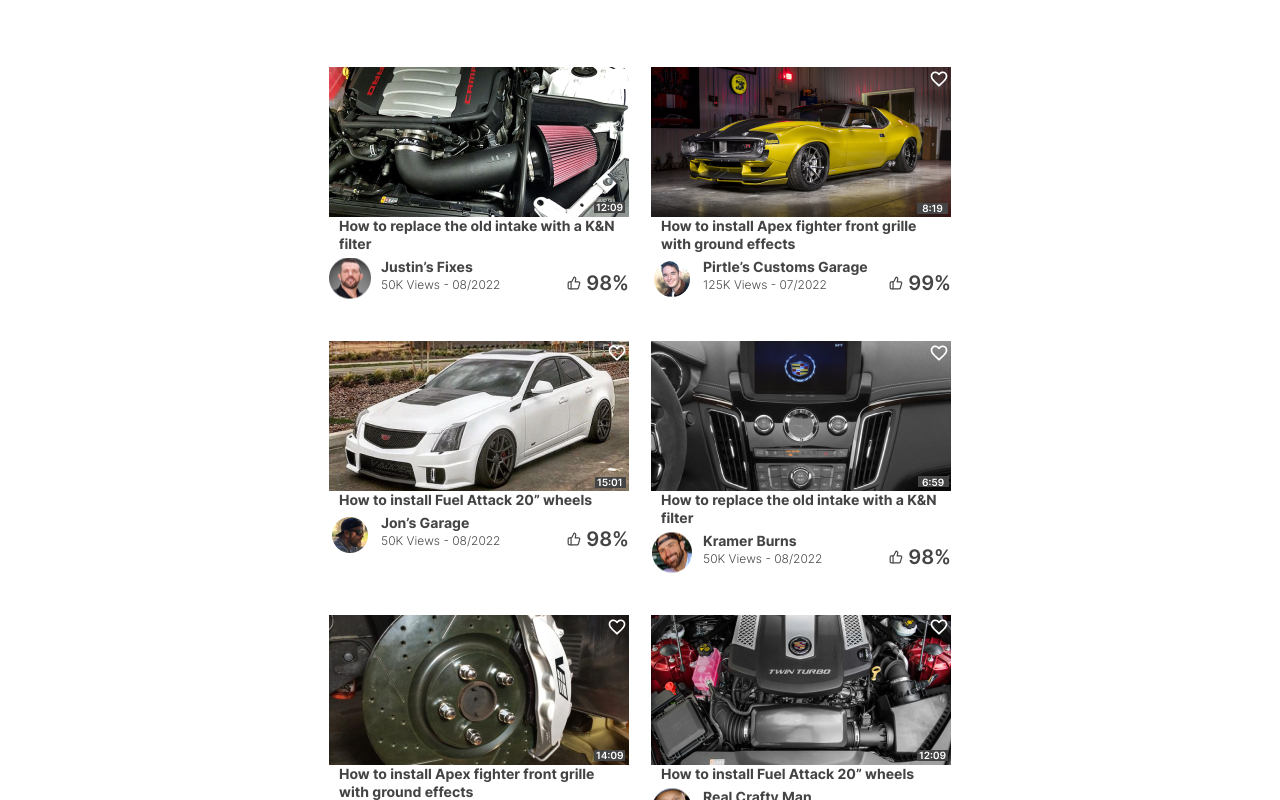
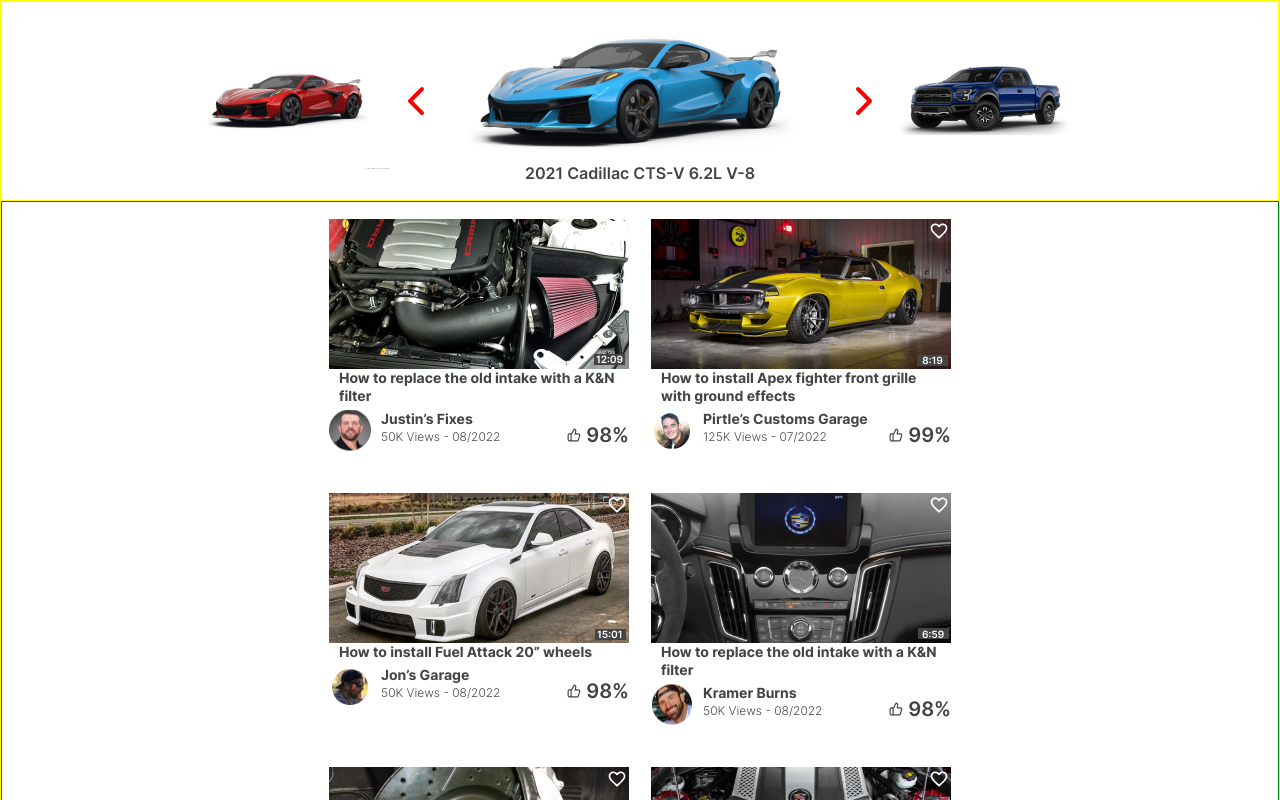
Before and after one commit to lgdhades/howtoo, a Next.js app: page / in a window 1280 px wide. Shown: the top 800 px of the page. Built offline with nearby package versions, Linux system fonts and the light colour scheme.

Commit message:
feat [index.js] : add CarsSlider in Home Page

```diff
--- a/pages/index.js
+++ b/pages/index.js
@@ -2,6 +2,7 @@
 import styled from 'styled-components'
 import { Post } from '../components/Post/Post'
 import posts from '../data/posts.json'
+import { CarsSlider } from '../components/CarsSlider/CarsSlider'
 
 /*---> Component <---*/
 export default function Home() {
@@ -13,6 +14,7 @@
         <link rel="icon" href="/HowTooIcon.ico" />
       </Head>
       <PageWrapper>
+        <CarsSlider></CarsSlider>
         <PostsWrapper>
           {posts.map(post => (
             <Post
@@ -34,13 +36,14 @@
 
 /*---> Styles <---*/
 const PageWrapper = styled.div`
-  /* border: 1px solid yellow; */
-  padding: 50px 300px;
+  border: 1px solid yellow;
+  /* padding: 50px 300px; */
 `
 
 const PostsWrapper = styled.div`
-  /* border: 1px solid green; */
+  border: 1px solid green;
   display: flex;
   justify-content: center;
   flex-wrap: wrap;
+  padding: 0px 300px;
 `
```
